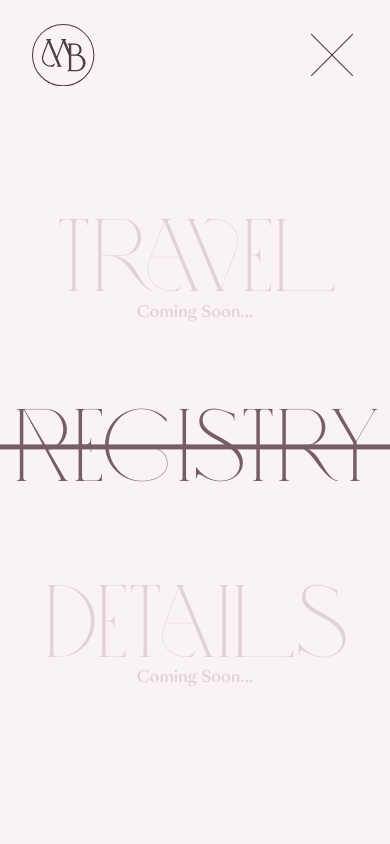
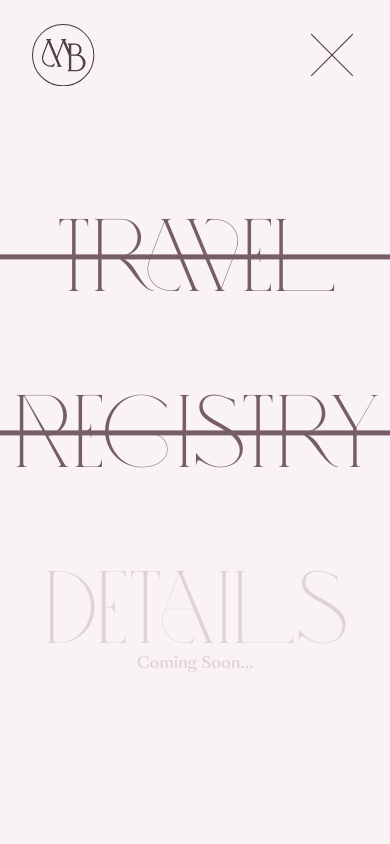
Before and after one commit to DalThePal/brandon_morgan_wedding, a React (Create React App) app: page / in a window 390 px wide. Both pictures are taken after a click on the element 331 px from the left and 54 px from the top of the page. Shown: the top 844 px of the page. Built offline with nearby package versions, Linux system fonts and the light colour scheme.

Commit message:
nav routes

```diff
--- a/src/components/Footer.js
+++ b/src/components/Footer.js
@@ -1,16 +1,19 @@
 import React, { useRef, useEffect } from 'react'
 import styled from 'styled-components'
+import { Link, useLocation } from 'react-router-dom'
 
 import { useMedia } from 'utils/hooks'
 
 import colors from 'styles/colors'
-import text from 'styles/text'
-import media from 'styles/media'
+import text   from 'styles/text'
+import media  from 'styles/media'
 
 import { ReactComponent as ArcSVG } from 'images/arc.svg'
 import DiamondMP4 from 'videos/diamond.mp4'
 
 const Footer = ({ diamond }) => {
+
+  const {pathname} = useLocation()
 
   const diamondRef = useRef(null)
 
@@ -39,7 +42,8 @@ const Footer = ({ diamond }) => {
         <Text>Please come back on March 15th for more details on travel information and agenda details.</Text>
         <Links>
           {/* <Link>Registry</Link> */}
-          {/* <Link>Travel</Link> */}
+          {pathname === "/" && <StyledLink to="/travel">Travel</StyledLink>}
+          {pathname === "/travel" && <StyledLink to="/">Home</StyledLink>}
         </Links>
       </Right>
     </Wrapper>
@@ -126,19 +130,19 @@ const Links = styled.div`
   justify-content: flex-start;
 `
 
-// const Link = styled.a`
-//   ${text.desktop.body}
-//   color: ${colors.roseIvory};
-//   text-decoration: underline;
-//   cursor: pointer;
+const StyledLink = styled(Link)`
+  ${text.desktop.body}
+  color: ${colors.roseIvory};
+  text-decoration: underline;
+  cursor: pointer;
 
-//   margin-right: 5.208vw;
+  margin-right: 5.208vw;
 
-//   ${media.mobile} {
-//     ${text.mobile.body}
-//     margin-right: 9.6vw;
-//   }
-// `
+  ${media.mobile} {
+    ${text.mobile.body}
+    margin-right: 9.6vw;
+  }
+`
 
 const SVG = styled.svg`
   position: absolute;
--- a/src/components/Header/index.js
+++ b/src/components/Header/index.js
@@ -1,19 +1,20 @@
 import React, { useEffect, useRef, useState } from 'react'
 import styled from 'styled-components'
 import gsap from 'gsap'
-// import { Link } from 'react-router-dom'
+import { Link, useLocation } from 'react-router-dom'
 
 import { useMedia } from 'utils/hooks'
 
 import colors from 'styles/colors'
-import text from 'styles/text'
-import media from 'styles/media'
+import text   from 'styles/text'
+import media  from 'styles/media'
 
 import LinkWrapper from './Link'
 import Button from 'components/Button'
 import Animation from 'components/AppearAnimation'
 
 const Header = () => {
+  const { pathname } = useLocation()
 
   const wrapperRef    = useRef(null)
   const line1Ref      = useRef(null)
@@ -223,10 +224,9 @@ const Header = () => {
         </Toggle>
       </Top>
       <Content ref={contentRef}>
-        <LinkWrapper width={"40.833vw"} disabled>
-          {/* <StyledLink onClick={() => setOpen(false)} to="/travel">Travel</StyledLink> */}
-          <p>Travel</p>
-          <Soon>Coming Soon...</Soon>
+        <LinkWrapper width={"40.833vw"}>
+          {pathname === "/" && <StyledLink onClick={() => setOpen(false)} to="/travel">Travel</StyledLink>}
+          {pathname === "/travel" && <StyledLink onClick={() => setOpen(false)} to="/">Home</StyledLink>}
         </LinkWrapper>
         <LinkWrapper width={"52.569vw"}>
           <Registry onMouseLeave={registryMouseLeave} onClick={() => tl.play(0)}>
@@ -399,7 +399,7 @@ const ButtonRow = styled.div`
   }
 `
 
-// const StyledLink = styled(Link)`
-//   color: inherit;
-//   text-decoration: none;
-// `
+const StyledLink = styled(Link)`
+  color: inherit;
+  text-decoration: none;
+`
--- a/src/utils/hooks.js
+++ b/src/utils/hooks.js
@@ -3,7 +3,6 @@ import { useEffect } from 'react'
 import gsap from 'gsap'
 
 export const useCloudMovement = (refs) => {
-  console.log(refs)
 
   useEffect(() => {
     if (refs) {
```
